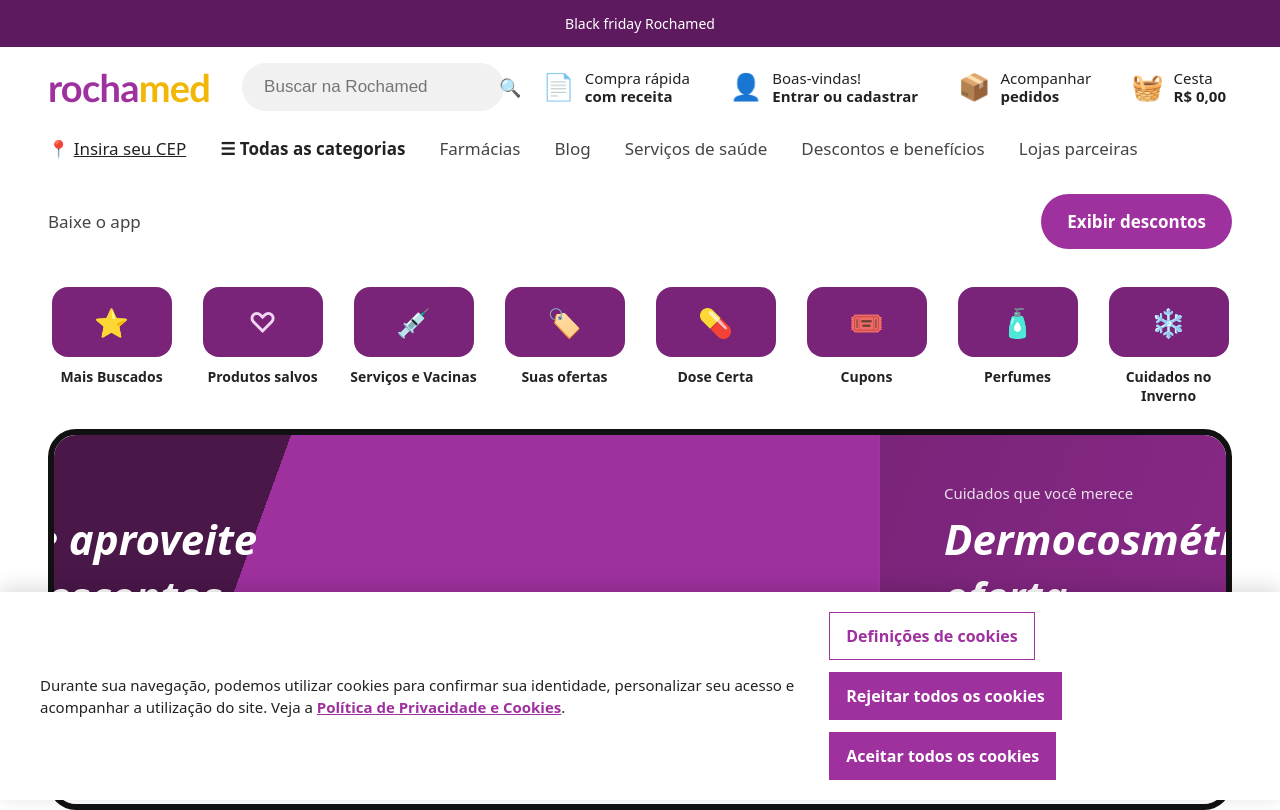
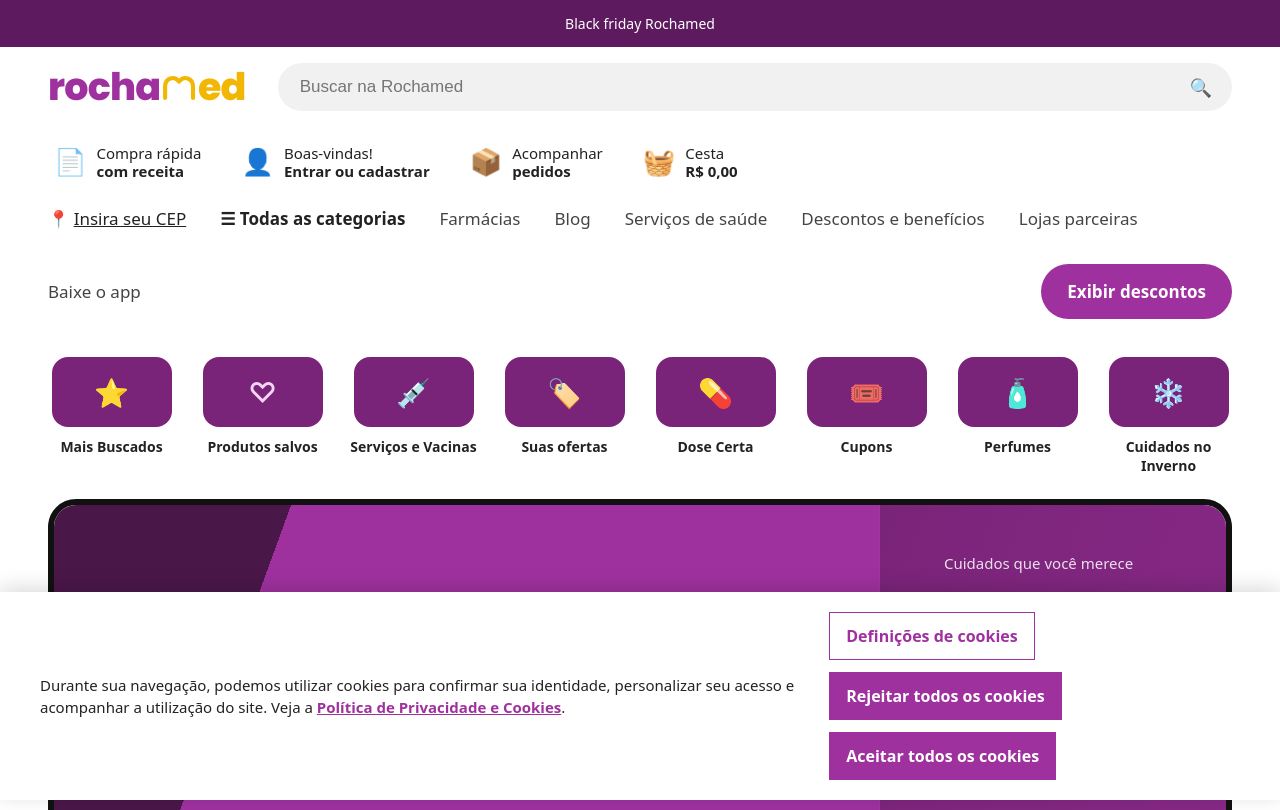
Before and after one commit to marcosviniiciusfs-png/rochamed, a website: page index.html in a window 1280 px wide. Shown: the top 810 px of the page. Drawn offline with Linux system fonts and the light colour scheme.

Commit message:
fix: heart-shaped m in logo wordmark, Poppins font
Co-Authored-By: Claude Haiku 5.5 <noreply@anthropic.com>

```diff
--- a/index.html
+++ b/index.html
@@ -5,13 +5,16 @@
 <meta name="viewport" content="width=device-width, initial-scale=1">
 <title>Rochamed - Farmácia online com entrega</title>
 <meta name="description" content="Rochamed: medicamentos, higiene, beleza e saúde com entrega rápida.">
+<link rel="preconnect" href="https://fonts.googleapis.com">
+<link rel="preconnect" href="https://fonts.gstatic.com" crossorigin>
+<link href="https://fonts.googleapis.com/css2?family=Poppins:wght@700;800&display=swap" rel="stylesheet">
 <link rel="stylesheet" href="styles.css">
 </head>
 <body>
 <div class="topbar"><span>Black friday Rochamed</span></div>
 
 <header class="header">
-  <a class="logo" href="#" aria-label="Rochamed - página inicial"><span class="rocha">rocha</span><span class="med">med</span></a>
+  <a class="logo" href="#" aria-label="Rochamed - página inicial"><span class="rocha">rocha</span><svg class="heart-m" viewBox="0 0 44 36" aria-hidden="true"><path d="M5 34 V20 C5 10 16 6 22 14 C28 6 39 10 39 20 V34" fill="none" stroke="#f2b705" stroke-width="5" stroke-linecap="round" stroke-linejoin="round"/></svg><span class="med">ed</span></a>
   <form class="search" role="search" onsubmit="return false">
     <input type="search" placeholder="Buscar na Rochamed" aria-label="Buscar">
     <button aria-label="Buscar">🔍</button>
--- a/styles.css
+++ b/styles.css
@@ -5,8 +5,9 @@ a{color:inherit;text-decoration:none}
 button{font:inherit;cursor:pointer}
 .topbar{background:var(--top);color:#fff;text-align:center;padding:14px 16px;font-size:14px}
 .header{display:flex;align-items:center;gap:32px;padding:16px 48px;flex-wrap:wrap}
-.logo{display:flex;align-items:baseline;font-family:"Nunito","Trebuchet MS",Arial,sans-serif;font-size:38px;font-weight:900;letter-spacing:-.02em;line-height:1}
+.logo{display:flex;align-items:baseline;font-family:"Poppins",Arial,sans-serif;font-size:38px;font-weight:800;letter-spacing:-.02em;line-height:1}
 .logo .rocha{color:var(--brand)}
+.logo .heart-m{width:.95em;height:.78em;margin:0 .02em;overflow:visible}
 .logo .med{color:#f2b705}
 .search{flex:1;min-width:240px;display:flex;background:var(--soft);border-radius:30px;padding:0 14px}
 .search input{flex:1;border:0;background:transparent;padding:14px 8px;font-size:17px;outline:none}
```
